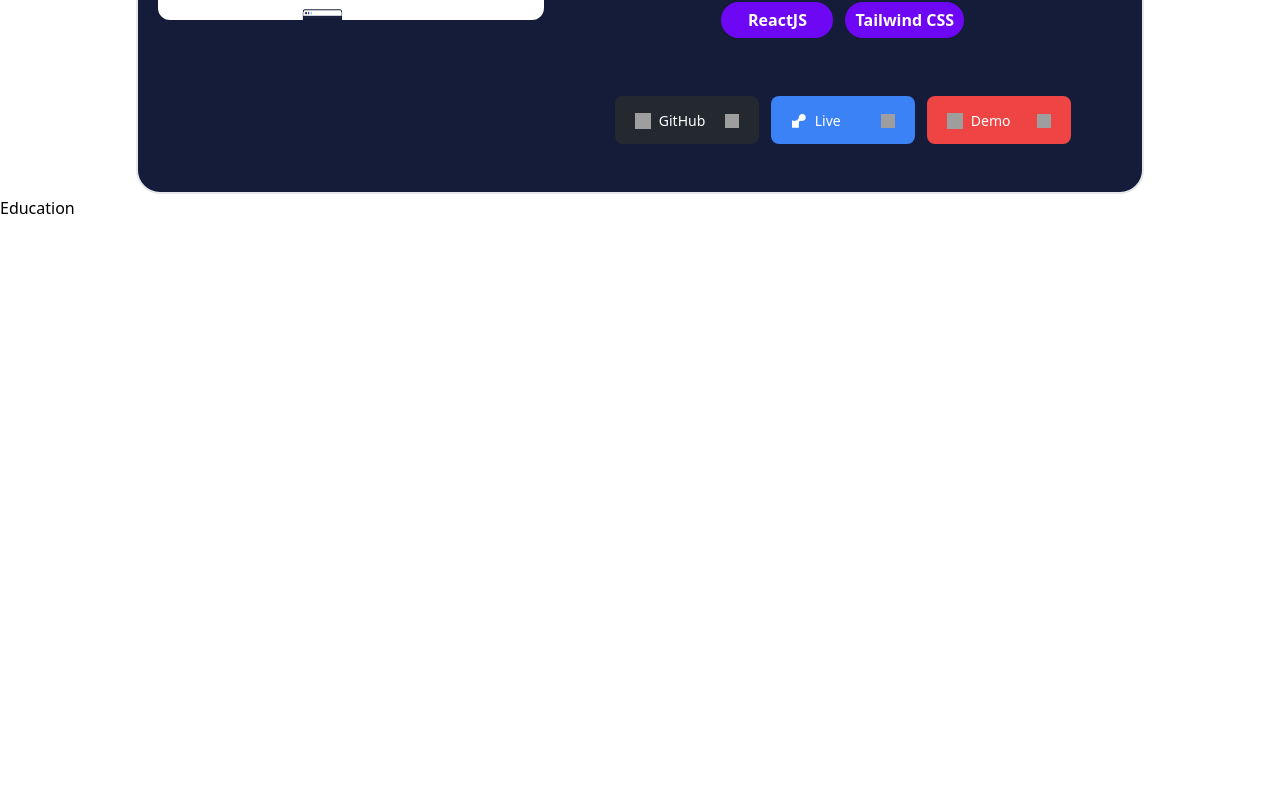
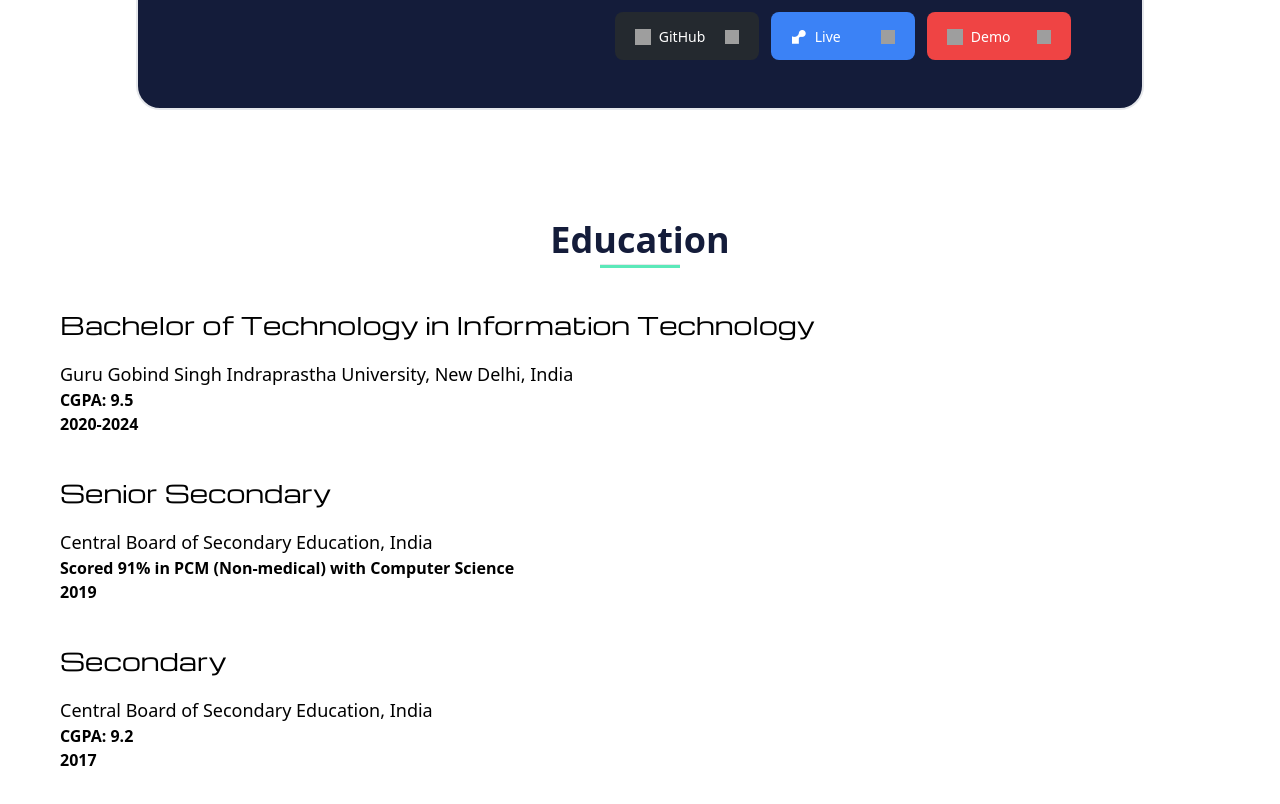
Before and after one commit to sumitkrjha/SUMI.T., a React (Vite) app: page / in a window 1280 px wide. Shown: the part 3962-4766 px from the top of the page. Before the commit the page ends 4182 px from the top, so only its background shows below. Built offline with nearby package versions, Linux system fonts and the light colour scheme; grey boxes are pictures that could not be loaded.

Commit message:
Added `Education` Section

```diff
--- a/src/components/Education.jsx
+++ b/src/components/Education.jsx
@@ -1,9 +1,41 @@
 import React from 'react'
 
 const Education = () => {
+
+  const education=[
+    {
+      degree:'Bachelor of Technology in Information Technology',
+      school:'Guru Gobind Singh Indraprastha University, New Delhi, India',
+      marks:'CGPA: 9.5',
+      YOP:'2020-2024'
+    },
+    {
+      degree:'Senior Secondary',
+      school:'Central Board of Secondary Education, India',
+      marks:'Scored 91% in PCM (Non-medical) with Computer Science',
+      YOP:'2019'
+    },
+    {
+      degree:'Secondary',
+      school:'Central Board of Secondary Education, India',
+      marks:'CGPA: 9.2',
+      YOP:'2017'
+    },
+  ]
   return (
-    <div className='relative top-96'>
-        Education
+    <div className='relative top-[27rem] p-5'>
+      <div id="headingContainer" className='w-full h-auto flex flex-col items-center justify-center mb-10'>
+        <h1 className='text-4xl font-bold text-center text-deep-blue mb-1'>Education</h1>
+        <hr  className='h-1 w-20 bg-lime-green'/>
+      </div>
+      {education.map((items)=>(
+        <div id="educationHistory" className='w-full h-auto px-10 mb-10'>
+          <h1 className='w-full text-2xl michroma-regular mb-5'>{items.degree}</h1>
+          <h4 className='text-lg '>{items.school}</h4>
+          <h4 className='font-semibold'>{items.marks}</h4>
+          <h4 className='font-bold'>{items.YOP}</h4>
+        </div>
+      ))}
     </div>
   )
 }
--- a/src/components/Project.jsx
+++ b/src/components/Project.jsx
@@ -68,7 +68,7 @@ const Project = () => {
   return (
     <>
     <div id="wrapper" className='absolute top-[158rem] w-full h-[80rem] bg-blue-violet'></div>
-    <div id="projectWrapper" className='relative top-[402px] h-auto w-full pt-28 px-20 flex flex-col items-center justify-center'>
+    <div id="projectWrapper" className='relative top-[402px] h-auto w-full pt-28 px-20 mb-10 flex flex-col items-center justify-center'>
       <h1 className='text-4xl text-deep-blue font-bold text-center mb-1'>My Personal Projects</h1>
       <hr className='h-1 w-36 bg-lime-green mb-10'/>
       {ProjectDetails.map((items, index)=>(
@@ -84,7 +84,7 @@ const Project = () => {
                 <li className='list-decimal'>{point}</li>
                 ))}
               </ul>
-              <ul className='h-20 w-auto flex gap-3 mb-9 items-center justify-center flex-wrap'>
+              <ul className='h-auto w-auto flex gap-3 mb-9 items-center justify-center flex-wrap'>
                 {items.tech.map((tools)=>(
                     <li className={listStyle}>{tools}</li>
                 ))}
```
